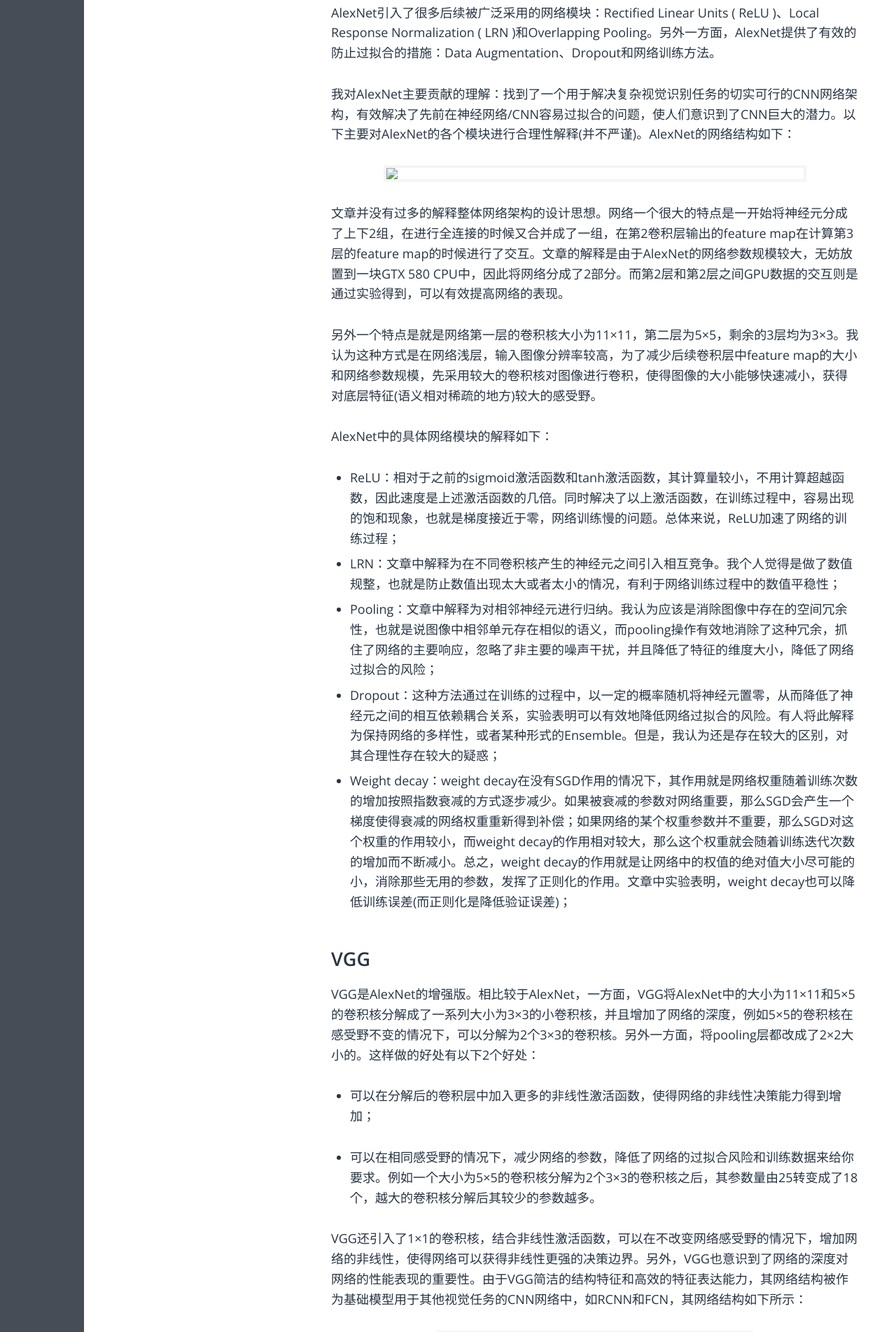
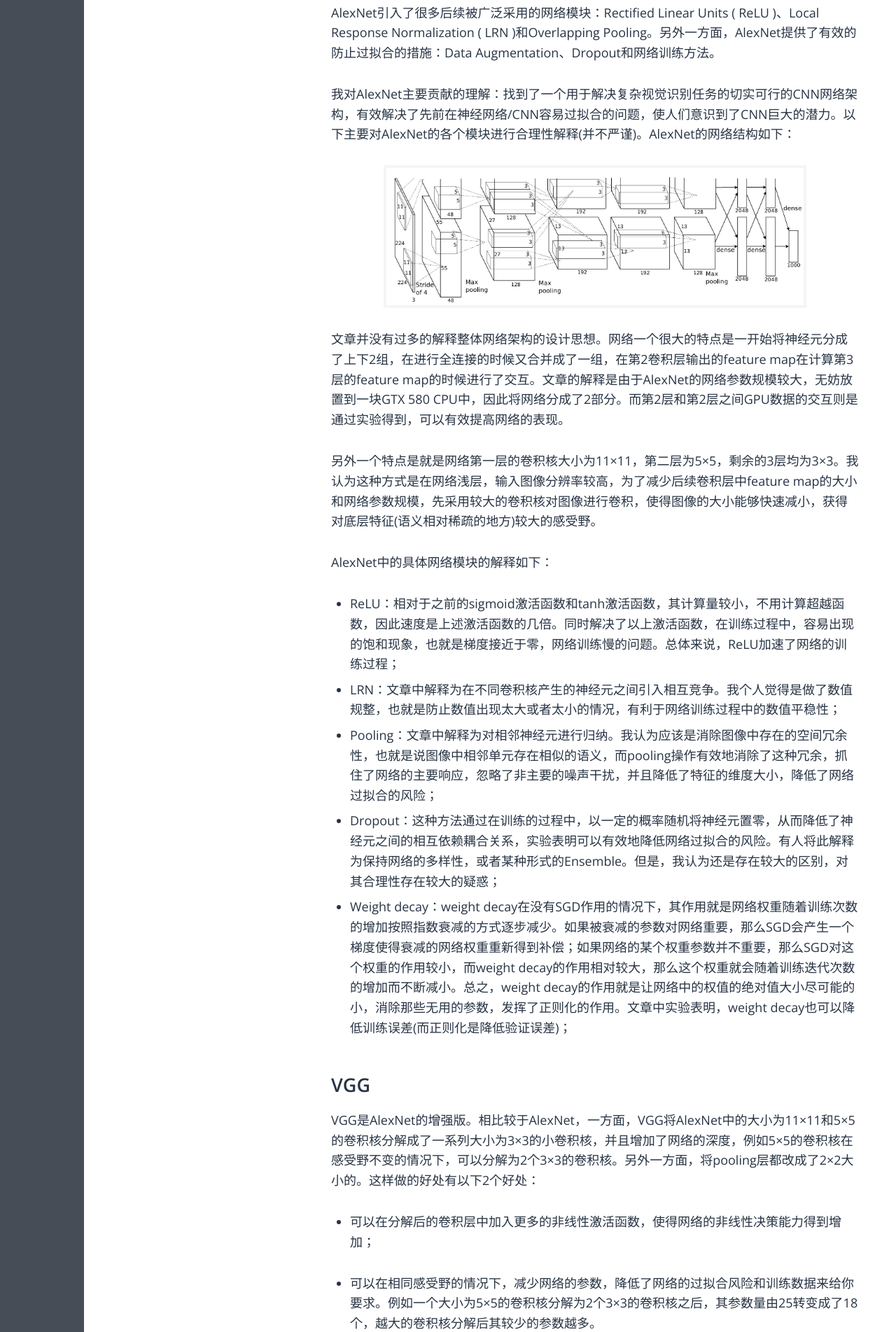
Before and after one commit to sccbhxc/sccbhxc.github.io, a Jekyll site: the page built from _posts/deep-learning/2017-07-08-经典CNN网络结构总结.md, in a window 1280 px wide. Shown: the part 736-2639 px from the top of the page at 70% size. Built offline with Jekyll 4.4.1, drawn with Linux system fonts in a browser that asks for light colours; some web fonts are replaced; some of the changed text lies outside the part shown.

Commit message:
edit post

```diff
--- a/_posts/deep-learning/2017-07-08-经典CNN网络结构总结.md
+++ b/_posts/deep-learning/2017-07-08-经典CNN网络结构总结.md
@@ -20,7 +20,7 @@ AlexNet是第一个尝试解决大规模复杂计算机识别任务，并取得
 
 我对AlexNet主要贡献的理解：找到了一个用于解决复杂视觉识别任务的切实可行的CNN网络架构，有效解决了先前在神经网络/CNN容易过拟合的问题，使人们意识到了CNN巨大的潜力。以下主要对AlexNet的各个模块进行合理性解释(并不严谨)。AlexNet的网络结构如下：
 
-<img src="/public/imgs/2017-07-08-经典CNN网络结构总结/AlexNet-Architecture.jpg" width="80%" />
+<img src="/public/img/2017-07-08-经典CNN网络结构总结/AlexNet-Architecture.jpg" width="80%" />
 
 文章并没有过多的解释整体网络架构的设计思想。网络一个很大的特点是一开始将神经元分成了上下2组，在进行全连接的时候又合并成了一组，在第2卷积层输出的feature map在计算第3层的feature map的时候进行了交互。文章的解释是由于AlexNet的网络参数规模较大，无妨放置到一块GTX 580 CPU中，因此将网络分成了2部分。而第2层和第2层之间GPU数据的交互则是通过实验得到，可以有效提高网络的表现。
 
@@ -45,7 +45,7 @@ VGG是AlexNet的增强版。相比较于AlexNet，一方面，VGG将AlexNet中
 
 VGG还引入了1×1的卷积核，结合非线性激活函数，可以在不改变网络感受野的情况下，增加网络的非线性，使得网络可以获得非线性更强的决策边界。另外，VGG也意识到了网络的深度对网络的性能表现的重要性。由于VGG简洁的结构特征和高效的特征表达能力，其网络结构被作为基础模型用于其他视觉任务的CNN网络中，如RCNN和FCN，其网络结构如下所示：
 
-<img src="/public/imgs/2017-07-08-经典CNN网络结构总结/VGG-Architecture.jpg" width="60%">
+<img src="/public/img/2017-07-08-经典CNN网络结构总结/VGG-Architecture.jpg" width="60%">
 
 从网络结构中可以看到，除了最后一层卷积层，每次进行max pooling之后，feature map的通道数(或者说kernel的数量)都增加了一倍。我觉得应该是尽可能保留多的语义信息，同时把不同的语义逐步分开(细分到不同的通道中)，这样学习到的特征具有更好的可区分性。
 
@@ -53,17 +53,17 @@ VGG还引入了1×1的卷积核，结合非线性激活函数，可以在不改
 
 GoogLeNet相比较于之前的网络，引入了Inception模块，增加了多尺度特征学习能力，同时考虑到了网络深度宽度对网络性能表现的影响。其中，网络的深度对应了感受野的大小，网络的宽度对应了尺度，Inception结构如下图所示。
 
-<img src="/public/imgs/2017-07-08-经典CNN网络结构总结/Inception-naive.jpg" width="50%">
+<img src="/public/img/2017-07-08-经典CNN网络结构总结/Inception-naive.jpg" width="50%">
 
 上述Inception模块引入了各种大小的卷积核，其中有比较大的5×5卷积核，会使得网络的参数量急剧增加，随着feature map通道数的增加，其参数量将更加庞大，从而加重计算负担并增加网络的收敛困难。因此，为了降低网络的参数量，GoogLeNet引入了1×1的卷积核用于降低输入到大卷积核中feature map的通道数，如下图所示。
 
-<img src="/public/imgs/2017-07-08-经典CNN网络结构总结/Inception-v1.jpg" width="50%">
+<img src="/public/img/2017-07-08-经典CNN网络结构总结/Inception-v1.jpg" width="50%">
 
 例如Previous layer输出的feature map大小为28×28×96，经过“5×5 convolutions”前面的大小为1×1×16的卷积核，那么实际输入到“5×5 convolutions”中的feature map的大小为28×28×16，因此“5×5 convolutions”的参数量从5×5×96变成了5×5×16。简而言之，1×1的卷积核发挥了降低通道方向维度的作用。上述Inception模块中输入的Previous layer和Filter concatenation的feature map的宽高大小是一样的。
 
 GoogLeNet的网络结构如下所示
 
-<img src="/public/imgs/2017-07-08-经典CNN网络结构总结/GoogLeNet-Architecture.jpg">
+<img src="/public/img/2017-07-08-经典CNN网络结构总结/GoogLeNet-Architecture.jpg">
 
 从网络结构中可以看到：
 
@@ -78,27 +78,27 @@ GoogLeNet的网络结构如下所示
 
 与普通网络的做法不同，Residual Network不直接拟合目标函数，而是去拟合目标函数的残差。Residual Network中的residual block如下图所示。
 
-<img src="/public/imgs/2017-07-08-经典CNN网络结构总结/Residual-block.jpg" width="40%">
+<img src="/public/img/2017-07-08-经典CNN网络结构总结/Residual-block.jpg" width="40%">
 
 具体来说，假设网络中的某一部分，其输入为x，需要拟合的函数了H(x)，那么就将x作为拟合目标函数的初始值，而网络实际需要拟合的函数为目标函数的残差F(x)=H(x)-x。相对于直接拟合目标函数的网络来说，residual network在初始值选择上有很大的优势，也就是说初始值x在某种程度上是比随机初始化更加接近目标函数，从而可以简化、明确网络学习的目标，学习目标就是学习输入和输出之间的差异。
 
 上面的网络结构需要解决一个问题，那就是输入x要和F(x)进行求和，那么x和F(x)必须具有相同的维度。最简单直接的方法就是直接保持F(x)和x的维度相同，如下图左边所示。
 
-<img src="/public/imgs/2017-07-08-经典CNN网络结构总结/bottleneck-block.jpg" width="70%">
+<img src="/public/img/2017-07-08-经典CNN网络结构总结/bottleneck-block.jpg" width="70%">
 
 如果按照上图左边的方式进行设计，如果输入的feature map的通道数较多，那么就会引起3×3卷积的参数量很大，尤其在整个网络结构比较深的时候，这种情况是无法接受的。因此，ResNet借鉴了GoogLeNet中降低输入feature map维度的方法，引入了大小为1×1的卷积核，如上图的右边所示。在输入通道数为256维的feature map时，见用一个1×1的卷积核将feature map的通道数降为64，然后再输入到参数量相对较大的3×3卷积核中，输出的feature map的通道数也相对较小为64。在输出残差结果F(x)时，又通过1×1的卷积核，将feature map的通道数增加到256，从而和输入x保持相同的维度。
 
 对ResNet收敛速度快的形式化理解如下：
 
-<img src="/public/imgs/2017-07-08-经典CNN网络结构总结/residual-formula.jpg"  width="25%">
+<img src="/public/img/2017-07-08-经典CNN网络结构总结/residual-formula.jpg"  width="25%">
 
-<img src="/public/imgs/2017-07-08-经典CNN网络结构总结/residual-gradient-formula.jpg" width="40%">
+<img src="/public/img/2017-07-08-经典CNN网络结构总结/residual-gradient-formula.jpg" width="40%">
 
 其中下$x_l$表示第$l$个residual block的输入，$x_L$表示第$L$个residual block的输出，$F(x_i,W_i)$表示对应层的residual block,$\epsilon$表示网络的loss。公式1表示：第$l$个到第$L$个的residual block组成的网络的输出函数；公式2表示从第$L$个residual block转播到第$l$个residual block的梯度，可以看到不同层之间的梯度是求和的关系而非乘积的关系，并且第$L$个residual block产生的梯度可以直接转播到第$l$个residual block，因此，网络的梯度不会随着深度增加而不断衰减，保障了网络训练的收敛速度。
 
 [《Residual Networks are Exponential Ensembles of Relatively Shallow Networks》](https://arxiv.org/abs/1605.06431)中提出了一种观点来解释ResNet高效性。文章认为ResNet的成功不只是在于网络的深度，同时也是因为隐式地ensemble了网络个数随着网络深度指数级增长的网络，具有丰富的多样性。ResNet的展开形式，如下图所示。
 
-<img src="/public/imgs/2017-07-08-经典CNN网络结构总结/exponential-ensemble.jpg" width="80%">
+<img src="/public/img/2017-07-08-经典CNN网络结构总结/exponential-ensemble.jpg" width="80%">
 
 综上所述，ResNet通过增加了parameter-free的skip connect的结构，使得网络的训练效率和网络精度得到了突破性的进展，虽然后续有很多相应的改进版本，但是由于ResNet高度的简洁性而被后续的研究和应用广泛采纳，是一种十分成功的网络架构。
 
```
